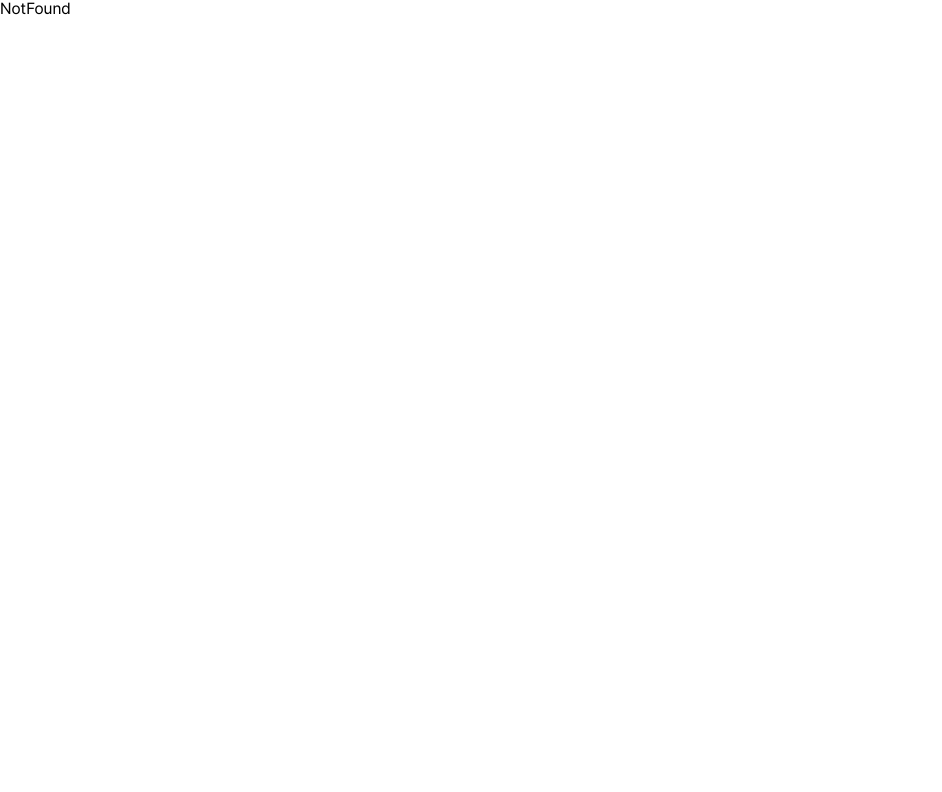
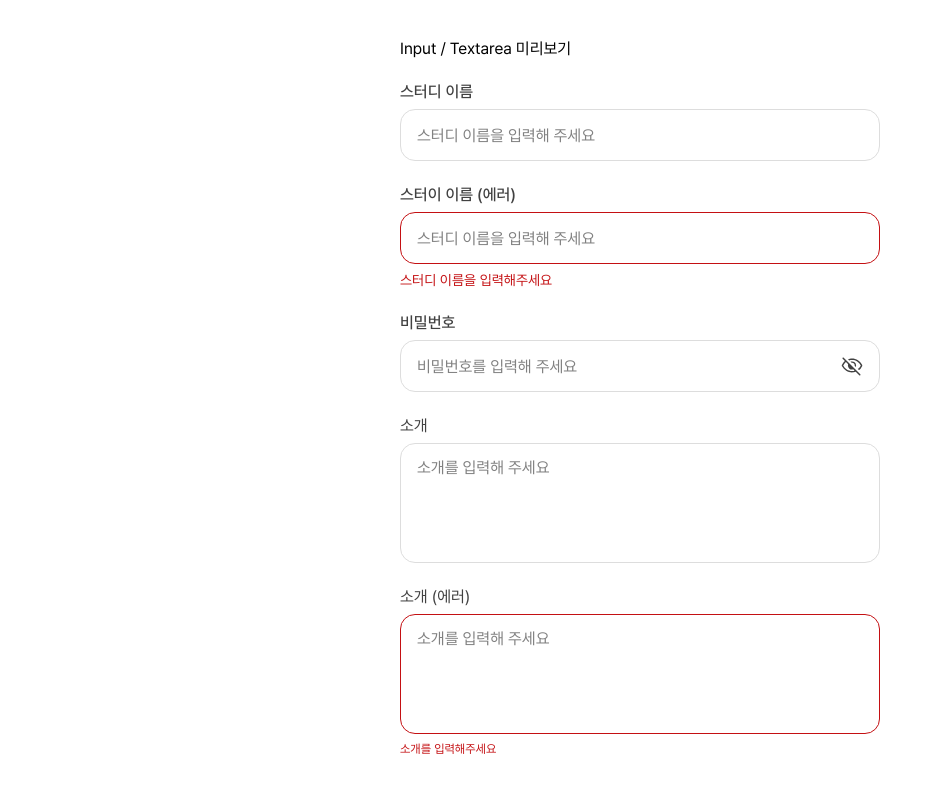
Before and after one commit to damdadaxx/13-study-forest-team2-fe, a React (Vite) app: page /inputs in a window 1280 px wide. Shown: the top 792 px of the page, without its empty margins (0-942 px from the left). Built offline with nearby package versions, Linux system fonts and the light colour scheme.

Commit message:
feat: 공통 Input, Textarea 컴포넌트 추가

```diff
--- a/src/App.jsx
+++ b/src/App.jsx
@@ -12,6 +12,7 @@ import StudyDetail from '@/pages/studies/StudyDetail';
 import StudyEdit from '@/pages/studies/StudyEdit';
 
 import ButtonExample from '@/components/common/Button/ButtonExample';
+import InputExample from '@/components/common/Input/InputExample';
 
 import './App.css';
 
@@ -34,6 +35,7 @@ function App() {
 
         {/* TODO: 개발 완료 시 삭제하기 */}
         <Route path="buttons" element={<ButtonExample />} />
+        <Route path="inputs" element={<InputExample />} />
         <Route path="example" element={<Example />} />
         <Route path="*" element={<NotFound />} />
       </Routes>
--- /dev/null
+++ b/src/components/common/Input/Input.jsx
@@ -0,0 +1,53 @@
+import styles from '@/components/common/Input/Input.module.css';
+
+export default function Input({
+  className = '',
+  label = '',
+  id,
+  type = 'text',
+  value,
+  onChange,
+  placeholder = '',
+  error = '', // 에러 메시지 문자열. 있으면 에러 스타일 + 메시지 노출
+  rightIcon, // 우측 아이콘 노드 (예: 비밀번호 토글). 없으면 미노출
+  onRightIconClick,
+  ...props
+}) {
+  const hasError = Boolean(error);
+  const inputClassNames = `${styles.input} ${hasError ? styles.error : ''} ${rightIcon ? styles.hasIcon : ''}`;
+
+  return (
+    <div className={`${styles.field} ${className}`}>
+      {label && (
+        <label className={styles.label} htmlFor={id}>
+          {label}
+        </label>
+      )}
+
+      <div className={styles.inputWrapper}>
+        <input
+          id={id}
+          className={inputClassNames}
+          type={type}
+          value={value}
+          onChange={onChange}
+          placeholder={placeholder}
+          aria-invalid={hasError}
+          {...props}
+        />
+        {rightIcon && (
+          <button
+            type="button"
+            className={styles.iconButton}
+            onClick={onRightIconClick}
+            tabIndex={-1}
+          >
+            {rightIcon}
+          </button>
+        )}
+      </div>
+
+      {hasError && <p className={styles.errorMessage}>{error}</p>}
+    </div>
+  );
+}
--- /dev/null
+++ b/src/components/common/Input/Input.module.css
@@ -0,0 +1,62 @@
+.field {
+  display: flex;
+  flex-direction: column;
+  gap: 8px;
+  width: 100%;
+}
+
+.label {
+  font: var(--typography-500-16);
+  color: var(--black-black_414141);
+}
+
+.inputWrapper {
+  position: relative;
+  display: flex;
+  align-items: center;
+  width: 100%;
+}
+
+.input {
+  width: 100%;
+  height: 52px;
+  padding: 14px 16px;
+  border: 1px solid var(--gray-gray_DDDDDD);
+  border-radius: 15px;
+  background-color: var(--white-white_FFFFFF);
+  font: var(--typography-400-16);
+  color: var(--black-black_414141);
+}
+
+.input::placeholder {
+  color: var(--gray-gray_818181);
+}
+
+.input:focus {
+  outline: none;
+  border-color: var(--brand-brand_99C08E);
+}
+
+/* 우측 아이콘이 있을 때 텍스트가 아이콘과 겹치지 않도록 여백 확보 */
+.input.hasIcon {
+  padding-right: 48px;
+}
+
+/* 에러 상태: 테두리 빨강 */
+.input.error {
+  border-color: var(--red-error_C41013);
+}
+
+.iconButton {
+  position: absolute;
+  right: 16px;
+  display: flex;
+  align-items: center;
+  justify-content: center;
+  cursor: pointer;
+}
+
+.errorMessage {
+  font: var(--typography-400-14);
+  color: var(--red-error_C41013);
+}
--- /dev/null
+++ b/src/components/common/Input/InputExample.jsx
@@ -0,0 +1,86 @@
+import { useState } from 'react';
+
+import Input from '@/components/common/Input/Input';
+import Textarea from '@/components/common/Textarea/Textarea';
+
+import visibilityOff from '@/assets/images/icons/ic_visibility_off.svg';
+import visibilityOn from '@/assets/images/icons/ic_visibility_on.svg';
+
+// TODO: 1차 개발 완료 전에 삭제하기
+export default function InputExample() {
+  const [name, setName] = useState('');
+  const [pw, setPw] = useState('');
+  const [intro, setIntro] = useState('');
+  const [showPw, setShowPw] = useState(false);
+
+  return (
+    <div
+      style={{
+        maxWidth: 480,
+        margin: '40px auto',
+        display: 'flex',
+        flexDirection: 'column',
+        gap: 24,
+      }}
+    >
+      <h2>Input / Textarea 미리보기</h2>
+
+      {/* 기본 */}
+      <Input
+        label="스터디 이름"
+        id="name"
+        value={name}
+        onChange={(e) => setName(e.target.value)}
+        placeholder="스터디 이름을 입력해 주세요"
+      />
+
+      {/* 에러 상태 */}
+      <Input
+        label="스터이 이름 (에러)"
+        id="name-error"
+        value=""
+        onChange={() => {}}
+        placeholder="스터디 이름을 입력해 주세요"
+        error="스터디 이름을 입력해주세요"
+      />
+
+      {/* 우측 아이콘 (비번 토글) */}
+      <Input
+        label="비밀번호"
+        id="pw"
+        type={showPw ? 'text' : 'password'}
+        value={pw}
+        onChange={(e) => setPw(e.target.value)}
+        placeholder="비밀번호를 입력해 주세요"
+        rightIcon={
+          <img
+            src={showPw ? visibilityOn : visibilityOff}
+            alt={showPw ? '비밀번호 숨기기' : '비밀번호 보기'}
+            width={24}
+            height={24}
+          />
+        }
+        onRightIconClick={() => setShowPw((v) => !v)}
+      />
+
+      {/* Textarea */}
+      <Textarea
+        label="소개"
+        id="intro"
+        value={intro}
+        onChange={(e) => setIntro(e.target.value)}
+        placeholder="소개를 입력해 주세요"
+      />
+
+      {/* Textarea 에러 */}
+      <Textarea
+        label="소개 (에러)"
+        id="intro-error"
+        value=""
+        onChange={() => {}}
+        placeholder="소개를 입력해 주세요"
+        error="소개를 입력해주세요"
+      />
+    </div>
+  );
+}
--- /dev/null
+++ b/src/components/common/Textarea/Textarea.jsx
@@ -0,0 +1,39 @@
+import styles from '@/components/common/Textarea/Textarea.module.css';
+
+export default function Textarea({
+  className = '',
+  label = '',
+  id,
+  value,
+  onChange,
+  placeholder = '',
+  error = '',
+  rows = 4,
+  ...props
+}) {
+  const hasError = Boolean(error);
+  const textareaClassNames = `${styles.textarea} ${hasError ? styles.error : ''}`;
+
+  return (
+    <div className={`${styles.field} ${className}`}>
+      {label && (
+        <label className={styles.label} htmlFor={id}>
+          {label}
+        </label>
+      )}
+
+      <textarea
+        id={id}
+        className={textareaClassNames}
+        value={value}
+        onChange={onChange}
+        placeholder={placeholder}
+        rows={rows}
+        aria-invalid={hasError}
+        {...props}
+      />
+
+      {hasError && <p className={styles.errorMessage}>{error}</p>}
+    </div>
+  );
+}
--- /dev/null
+++ b/src/components/common/Textarea/Textarea.module.css
@@ -0,0 +1,42 @@
+.field {
+  display: flex;
+  flex-direction: column;
+  gap: 8px;
+  width: 100%;
+}
+
+.label {
+  font: var(--typography-400-16);
+  color: var(--black-black_414141);
+}
+
+.textarea {
+  width: 100%;
+  height: 120px;
+  padding: 14px 16px;
+  border: 1px solid var(--gray-gray_DDDDDD);
+  border-radius: 15px;
+  background-color: var(--white-white_FFFFFF);
+  overflow-y: auto;
+  font: var(--typography-400-16);
+  color: var(--black-black_414141);
+  resize: none;
+}
+
+.textarea::placeholder {
+  color: var(--gray-gray_818181);
+}
+
+.textarea:focus {
+  outline: none;
+  border-color: var(--brand-brand_99C08E);
+}
+
+.textarea.error {
+  border-color: var(--red-error_C41013);
+}
+
+.errorMessage {
+  font: var(--typography-400-12);
+  color: var(--red-error_C41013);
+}
```
Also changed, not shown: src/assets/images/icons/ic_visibility_off.svg (added), src/assets/images/icons/ic_visibility_on.svg (added).
